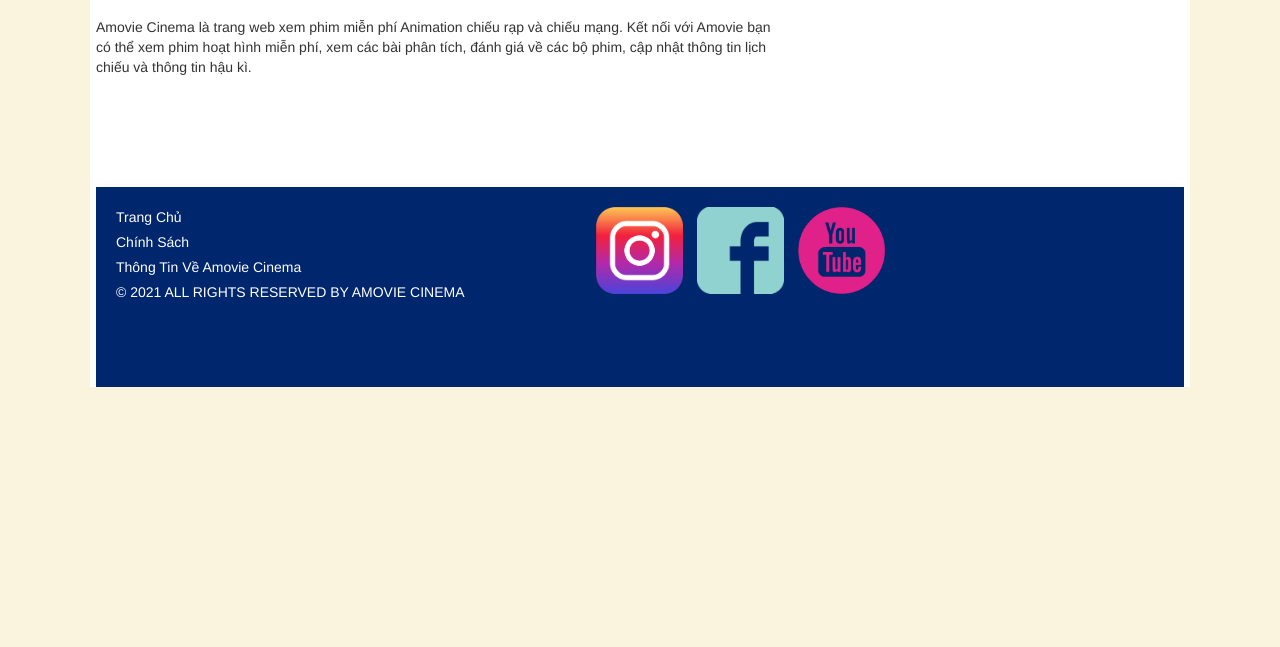
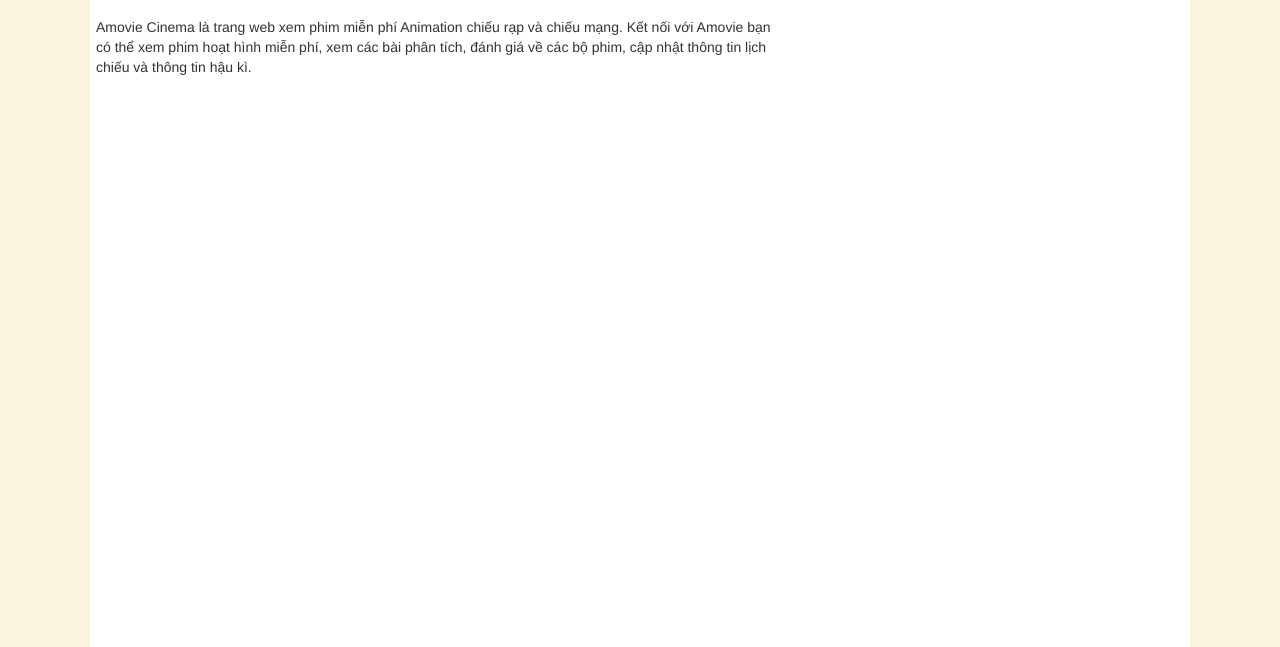
Before and after one commit to linhnghiem272/Amovie, a plain HTML site: page AboutAnimationCinema.html in a window 1280 px wide. Shown: the part 153-800 px from the top of the page. Drawn offline with nearby package versions, Linux system fonts and the light colour scheme.

Commit message:
Update AboutAnimationCinema.html

```diff
--- a/AboutAnimationCinema.html
+++ b/AboutAnimationCinema.html
@@ -206,7 +206,7 @@
                     color:#334d8f
                 }
                 #content{
-                height: 200px;
+                height: 1000px;
                 width: 100%;
                 margin: 20px 0;
                 background:white;
```
